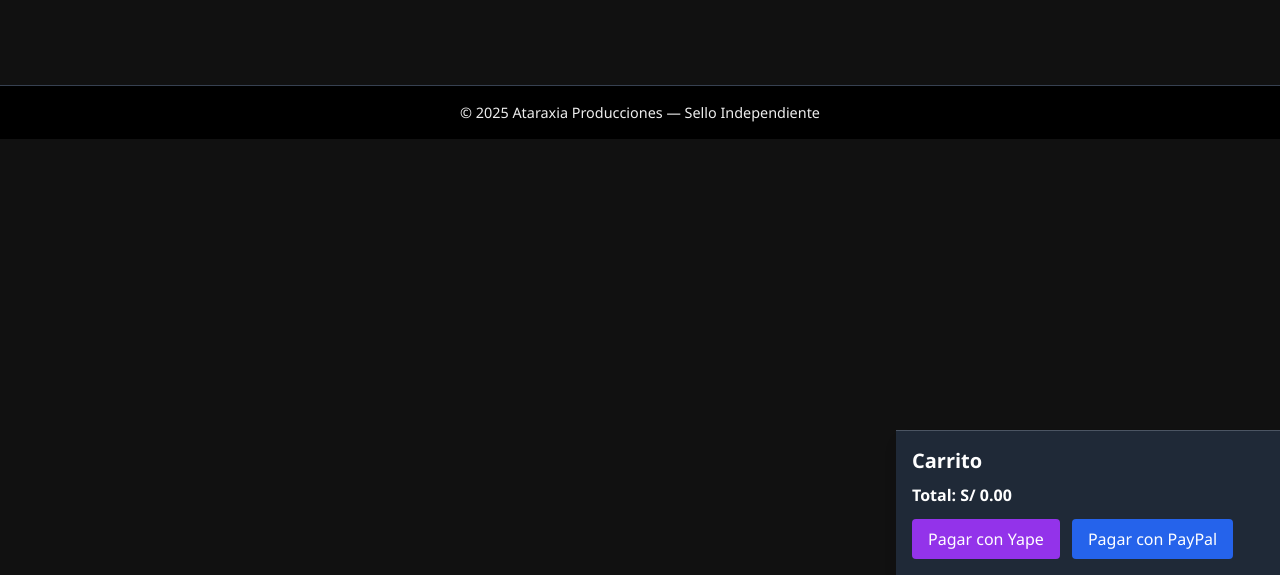
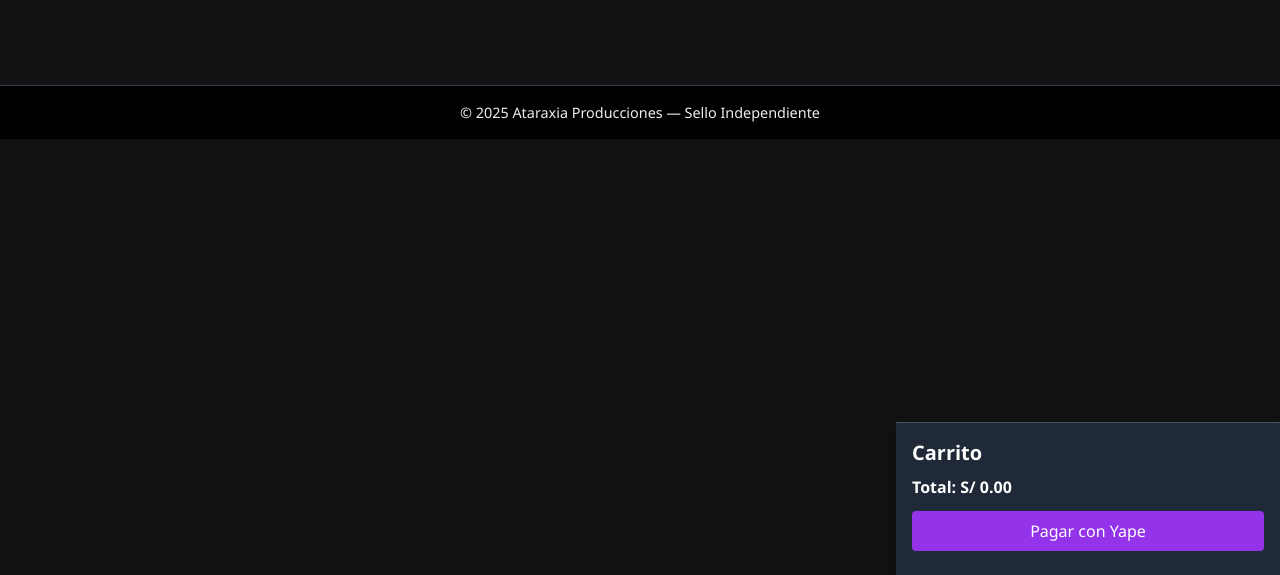
Before and after one commit to AisaQc/Ataraxia.com, a plain HTML site: page tienda.html in a window 1280 px wide. Shown: the part 225-800 px from the top of the page. Drawn offline with nearby package versions, Linux system fonts and the light colour scheme; a script that the page names is missing.

Commit message:
Update tienda.html

```diff
--- a/tienda.html
+++ b/tienda.html
@@ -5,6 +5,8 @@
   <title>Tienda Ataraxia</title>
   <link rel="stylesheet" href="style.css" />
   <script src="https://cdn.tailwindcss.com"></script>
+  <script src="https://www.paypal.com/sdk/js?client-id=YOUR_CLIENT_ID&currency=USD"></script>
+  <script src="scripts.js" defer></script>
 </head>
 
 <body>
@@ -43,9 +45,9 @@
       <h2 class="text-xl font-semibold mb-2">Carrito</h2>
       <ul id="cartItems" class="mb-2"></ul>
       <p class="font-bold">Total: S/ <span id="cartTotal">0.00</span></p>
-      <div class="mt-3 space-x-2">
-        <button class="bg-purple-600 text-white px-4 py-2 rounded">Pagar con Yape</button>
-        <button class="bg-blue-600 text-white px-4 py-2 rounded">Pagar con PayPal</button>
+      <div class="mt-3 space-y-2">
+        <button class="bg-purple-600 text-white px-4 py-2 rounded w-full">Pagar con Yape</button>
+        <div id="paypal-button-container"></div>
       </div>
     </div>
   </div>
```
